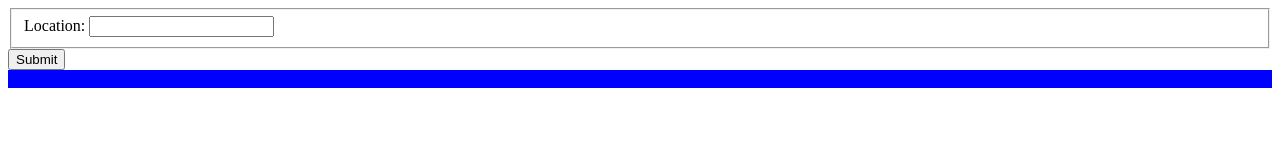
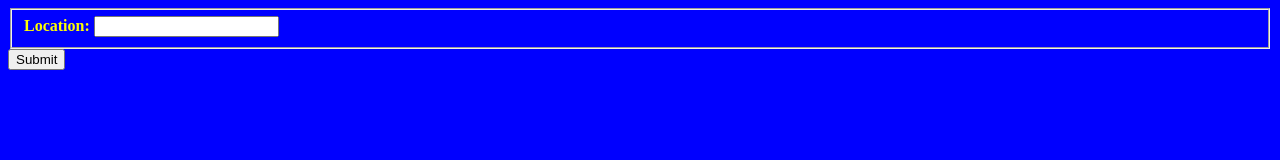
Before and after one commit to Figby222/weather-app, a plain HTML site: page src/template.html in a window 1280 px wide. Drawn offline with Linux system fonts and the light colour scheme.

Commit message:
Add bgColor, color, & font-weight to :root
Add bgColor, color, & font-weight to :root

```diff
--- a/src/styles.css
+++ b/src/styles.css
@@ -1,7 +1,14 @@
 :root {
     --weather-info-background-color: blue;
+    --text-color: yellow;
+    background: var(--weather-info-background-color);
+    color: var(--text-color);
+    font-weight: bold;
+    --text-color: yellow;
+    background: var(--weather-info-background-color);
+    color: var(--text-color);
+    font-weight: bold;
 }
 .weather-info{
-    background: var(--weather-info-background-color);
 
 }
```
